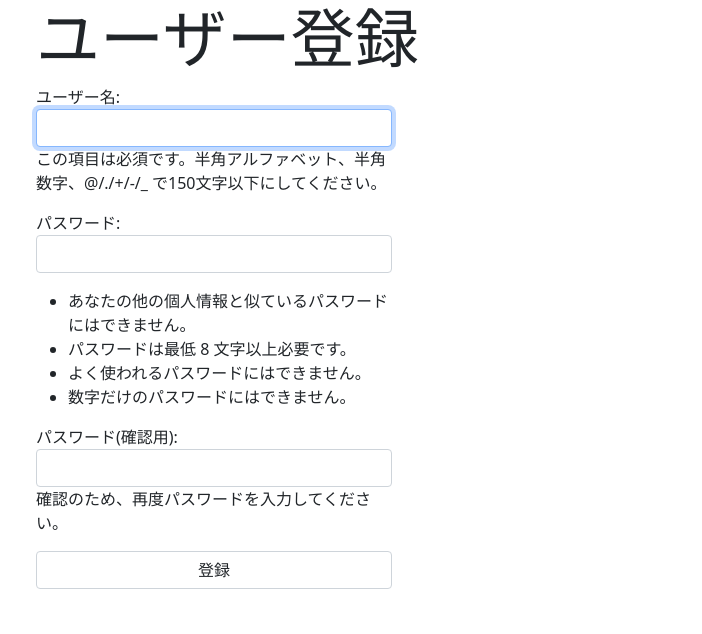
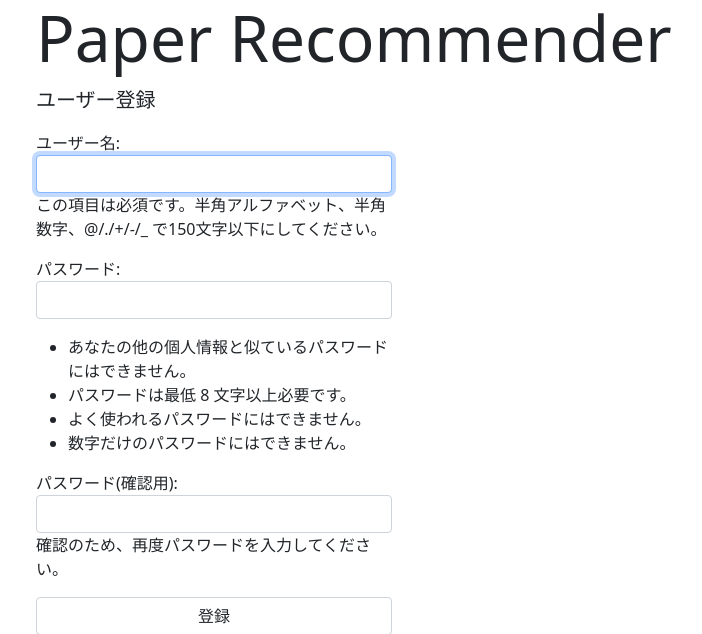
Before and after one commit to kzkadc/paper-recommender, a Django app: page /user/signup in a window 1280 px wide. Shown: the top 634 px of the page, without its empty margins (46-748 px from the left). Run offline with Django 4.2, Linux system fonts and the light colour scheme.

Commit message:
modify template

```diff
--- a/user/templates/login.html
+++ b/user/templates/login.html
@@ -1,7 +1,7 @@
 <html>
 
 <head>
-    <title>ログイン</title>
+    <title>Paper Recommender | Login</title>
     <link href="https://cdn.jsdelivr.net/npm/bootstrap@5.0.2/dist/css/bootstrap.min.css" rel="stylesheet"
         integrity="sha384-EVSTQN3/azprG1Anm3QDgpJLIm9Nao0Yz1ztcQTwFspd3yD65VohhpuuCOmLASjC" crossorigin="anonymous">
 
@@ -10,7 +10,8 @@
 <body>
     <div class="container">
 
-        <h1 class="display-3">ログイン</h1>
+        <h1 class="display-3">Paper Recommender</h1>
+        <p class="lead">ログイン</p>
         <div class="row">
             {% if message %}
             <p>{{message}}</p>
--- a/user/templates/signup.html
+++ b/user/templates/signup.html
@@ -1,7 +1,7 @@
 <html>
 
 <head>
-    <title>ユーザー登録</title>
+    <title>Paper Recomender | Signup</title>
     <link href="https://cdn.jsdelivr.net/npm/bootstrap@5.0.2/dist/css/bootstrap.min.css" rel="stylesheet"
         integrity="sha384-EVSTQN3/azprG1Anm3QDgpJLIm9Nao0Yz1ztcQTwFspd3yD65VohhpuuCOmLASjC" crossorigin="anonymous">
 
@@ -9,7 +9,8 @@
 
 <body>
     <div class="container">
-        <h1 class="display-3">ユーザー登録</h1>
+        <h1 class="display-3">Paper Recommender</h1>
+        <p class="lead">ユーザー登録</p>
         <div class="row">
             <form action="{% url 'user:signup' %}" method="post" class="col-4">
                 {% csrf_token %}
```
